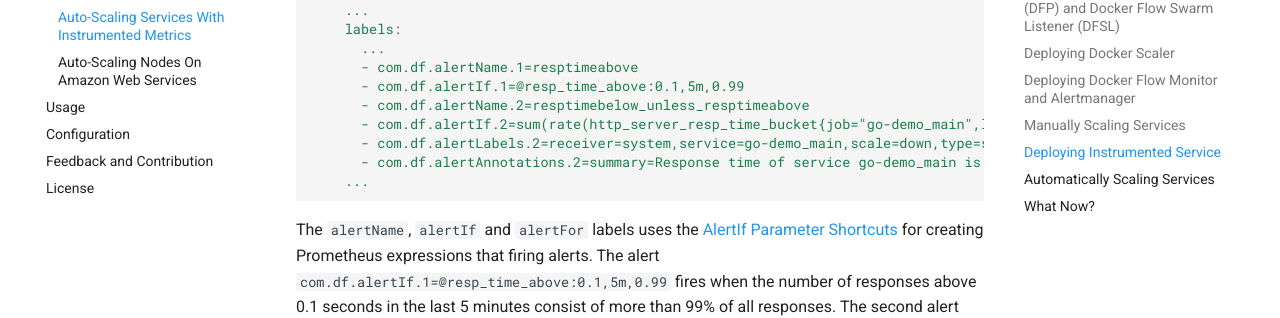
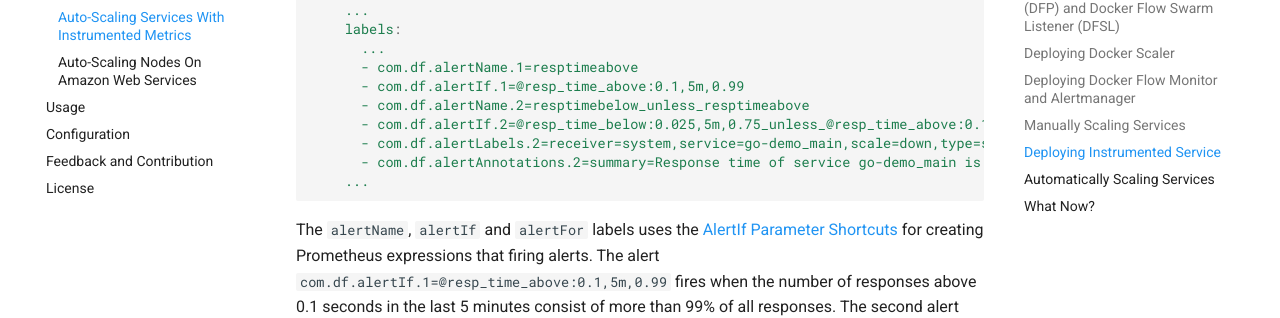
Before and after one commit to thomasjpfan/docker-scaler, an MkDocs documentation site: the page built from docs/service-scale.md, in a window 1280 px wide and 900 px high, scrolled down 5309 px. Shown: the part 145-463 px from the top of the window. Built offline with MkDocs 1.6.1 and Material for MkDocs 9.7.7, drawn with Linux system fonts in a browser that asks for light colours; comment, search, counter and statistics services are not loaded; old or Windows-style settings are respelled for this version of MkDocs.

Commit message:
DOC: Update

```diff
--- a/docs/service-scale.md
+++ b/docs/service-scale.md
@@ -239,7 +239,7 @@ main:
       - com.df.alertName.1=resptimeabove
       - com.df.alertIf.1=@resp_time_above:0.1,5m,0.99
       - com.df.alertName.2=resptimebelow_unless_resptimeabove
-      - com.df.alertIf.2=sum(rate(http_server_resp_time_bucket{job="go-demo_main",le="0.025"}[5m])) / sum(rate(http_server_resp_time_count{job="go-demo_main"}[5m])) > 0.75 unless sum(rate(http_server_resp_time_bucket{job="go-demo_main",le="0.1"}[5m])) / sum(rate(http_server_resp_time_count{job="go-demo_main"}[5m])) < 0.99
+      - com.df.alertIf.2=@resp_time_below:0.025,5m,0.75_unless_@resp_time_above:0.1,5m,0.9
       - com.df.alertLabels.2=receiver=system,service=go-demo_main,scale=down,type=service
       - com.df.alertAnnotations.2=summary=Response time of service go-demo_main is below 0.025 and not above 0.1
     ...
```
Also changed, not shown: README.md (+1 -1 lines).
